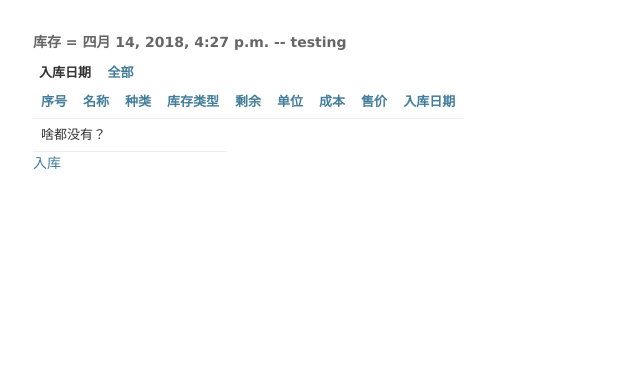
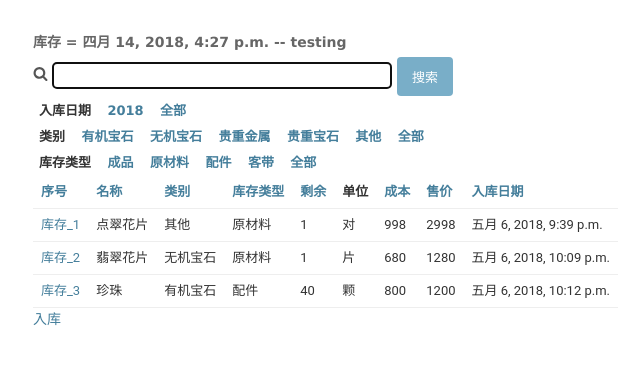
Before and after one commit to lanslotvc/WoodenRabbit, a Django app: page /amber/store_list/ in a window 1280 px wide. Shown: the part 76-441 px from the top of the page, without its empty margins (7-647 px from the left). Run offline with Django 3.2, Linux system fonts and the light colour scheme; a user stored in the database is signed in; data comes from the database, SQL or seed files in the repository; data that the repository does not hold is empty.

Commit message:
store list

```diff
--- a/ppx/amber/models.py
+++ b/ppx/amber/models.py
@@ -90,16 +90,27 @@ class InBound(models.Model):
                     ("canin", "WR: Can add/change/delete inbound sheet"),
                     ("viewbase", "WR: Can access base price"),
                   )
+  '''
+  kind_choice = ((, '白玉'), (, '翡翠'), (, '珍珠'), (, '钻石'), (, '红宝石'), (, '蓝宝石'), (, '祖母绿'),
+                 (, '尖晶石'), (, '琥珀'), (, '蜜蜡'), (, '欧珀'), (, '绿松石'), (, '舒俱来'), (, '海蓝宝'),
+                 (, '月光石'), (, '拉长石'), (, '碧玺'), (, '玛瑙'), (, '珊瑚'), (, '碧玉'), (, '点翠'),
+                 (, '青晶石'), (, '水晶'), (, '砗磲'), (, '芬达石'), (, '石榴石'), (, '海纹石'), (, '琉璃'),
+                 (, '天珠'), (, '菩提子'), (, '沉香'), (, '红木'),
+                 (, '黄金'), (, '铂金'), (, '白银'),
+                 (9999, '其他'))
+  '''
+  kind_choice = ((0, '有机宝石'), (1, '无机宝石'), (2, '贵重金属'), (3, '贵重宝石'), (999, '其他'))
   type_choice = ((0, '成品'), (1, '原材料'), (2, '配件'), (3, '客带'))
 
   name = models.CharField('名称', max_length=64)
-  kind = models.CharField('种类', max_length=64)
+  desc = models.CharField('细别', max_length=128)
+  kind = models.IntegerField('类别', default=999, choices=kind_choice)
   type = models.IntegerField('库存类型', default=1, choices=type_choice)
 
   quantity = models.IntegerField('数量', default=0)
-  unit = models.CharField('数量单位', max_length=16)
+  qunit = models.CharField('数量单位', max_length=16, blank=True, null=True)
   weight = models.IntegerField('重量', default=0)
-  unit = models.CharField('重量单位', max_length=16)
+  wunit = models.CharField('重量单位', max_length=16, blank=True, null=True)
   baseprice = models.IntegerField('成本', default=0)
   saleprice = models.IntegerField('售价', default=0)
   date = models.DateTimeField('入库日期', default=timezone.now)
@@ -122,5 +133,9 @@ class Store(models.Model):
   def __str__(self):
     return '库存_' + str(self.inb.id)
 
+class StoreImage(models.Model):
+  store = models.ForeignKey(Store, models.SET_NULL, blank=True, null=True)
+  image = models.ImageField('照片', upload_to='upload/store', blank=True, null=True)
+
 class OutBound(models.Model):
   pass
--- a/ppx/amber/templates/amber/store_list.html
+++ b/ppx/amber/templates/amber/store_list.html
@@ -3,26 +3,57 @@
 {% block content %}
 <h3>库存 = {{ now }} -- {{ dummy }}</h3>
 
+<div id="toolbar">
+  <form id="changelist-search" method="get">
+    <div><!-- DIV needed for valid HTML -->
+      <label for="searchbar"><img src="/static/admin/img/search.svg" alt="Search" /></label>
+      <input type="text" size="40" name="q" value="" id="searchbar" autofocus />
+      <input type="submit" value="搜索" />
+      {% if q %}<a href="?">全部</a>{% endif %}
+    </div>
+  </form>
+</div>
+
 <div class="xfull">
   <ul class="toplinks">
     <li>入库日期</li>
   {% for year in ylist %}
-    <li><a href="?date__year={{ year }}">{{ year }}</a></li>
+    <li><a href="?date__year={{ year }}">{% if y == year %} > {% endif %} {{ year }} {% if y == year %} < {% endif %}</a></li>
   {% endfor %}
-    <li><a href="?">全部</a></li>
+    <li><a href="?date__year=C">全部</a></li>
   </ul><br class="clear" />
 </div>
-
+<div class="xfull">
+  <ul class="toplinks">
+    <li>类别</li>
+    <li><a href="?{{ get_str }}&kind=0">{% if k == 0 %} > {% endif %} 有机宝石 {% if k == 0 %} < {% endif %} </a></li>
+    <li><a href="?{{ get_str }}&kind=1">{% if k == 1 %} > {% endif %} 无机宝石 {% if k == 1 %} < {% endif %} </a></li>
+    <li><a href="?{{ get_str }}&kind=2">{% if k == 2 %} > {% endif %} 贵重金属 {% if k == 2 %} < {% endif %} </a></li>
+    <li><a href="?{{ get_str }}&kind=3">{% if k == 3 %} > {% endif %} 贵重宝石 {% if k == 3 %} < {% endif %} </a></li>
+    <li><a href="?{{ get_str }}&kind=999">{% if k == 999 %} > {% endif %} 其他 {% if k == 999 %} < {% endif %} </a></li>
+    <li><a href="?{{ get_str }}&kind=C">全部</a></li>
+  </ul><br class="clear" />
+</div>
+<div class="xfull">
+  <ul class="toplinks">
+    <li>库存类型</li>
+    <li><a href="?{{ get_str }}&type=0">{% if t == 0 %} > {% endif %} 成品 {% if t == 0 %} < {% endif %}</a></li>
+    <li><a href="?{{ get_str }}&type=1">{% if t == 1 %} > {% endif %} 原材料 {% if t == 1 %} < {% endif %}</a></li>
+    <li><a href="?{{ get_str }}&type=2">{% if t == 2 %} > {% endif %} 配件 {% if t == 2 %} < {% endif %}</a></li>
+    <li><a href="?{{ get_str }}&type=3">{% if t == 3 %} > {% endif %} 客带 {% if t == 3 %} < {% endif %}</a></li>
+    <li><a href="?{{ get_str }}&type=C">全部</a></li>
+  </ul><br class="clear" />
+</div>
 
 <div class="results">
 <table>
     <tr>
       <th scope="col" class="sortable column-name"><div class="text"><a href="?{{ get_str }}&o={% if order_by == 1 %}-1{% else %}1{% endif %}">序号</a></div><div class="clear"></div></th>
       <th scope="col" class="sortable column-name"><div class="text"><a href="?{{ get_str }}&o={% if order_by == 2 %}-2{% else %}2{% endif %}">名称</a></div><div class="clear"></div></th>
-      <th scope="col" class="sortable column-name"><div class="text"><a href="?{{ get_str }}&o={% if order_by == 3 %}-3{% else %}3{% endif %}">种类</a></div><div class="clear"></div></th>
+      <th scope="col" class="sortable column-name"><div class="text"><a href="?{{ get_str }}&o={% if order_by == 3 %}-3{% else %}3{% endif %}">类别</a></div><div class="clear"></div></th>
       <th scope="col" class="sortable column-name"><div class="text"><a href="?{{ get_str }}&o={% if order_by == 4 %}-4{% else %}4{% endif %}">库存类型</a></div><div class="clear"></div></th>
       <th scope="col" class="sortable column-name"><div class="text"><a href="?{{ get_str }}&o={% if order_by == 5 %}-5{% else %}5{% endif %}">剩余</a></div><div class="clear"></div></th>
-      <th scope="col" class="sortable column-name"><div class="text"><a href="?{{ get_str }}&o={% if order_by == 6 %}-6{% else %}6{% endif %}">单位</a></div><div class="clear"></div></th>
+      <th scope="col" class="sortable column-name"><div class="text">单位</div><div class="clear"></div></th>
       {% if can_viewbase %}
       <th scope="col" class="sortable column-name"><div class="text"><a href="?{{ get_str }}&o={% if order_by == 7 %}-7{% else %}7{% endif %}">成本</a></div><div class="clear"></div></th>
       {%endif%}
@@ -33,10 +64,10 @@
     <tr>
       <td><a href="">{{ item }}</a></td>
       <td>{{ item.inb.name  }}</td>
-      <td>{{ item.inb.kind }}</td>
-      <td>{{ item.inb.type }}</td>
+      <td>{{ item.inb.get_kind_display }}</td>
+      <td>{{ item.inb.get_type_display }}</td>
       <td>{{ item.remains }}</td>
-      <td>{{ item.inb.unit }}</td>
+      <td>{{ item.inb.qunit }}</td>
       {% if can_viewbase %}
       <td>{{ item.inb.baseprice }}</td>
       {%endif%}
--- a/ppx/amber/views.py
+++ b/ppx/amber/views.py
@@ -48,7 +48,6 @@ class MemberListView(LoginRequiredMixin, ListView):
       context['get_str'] += ('&join_date__year=' + join_date__year)
       context['y'] = int(join_date__year)
     if (gender):
-      context['dummy'] = [ x.gender for x in ol ]
       ol = [ x for x in ol if x.gender == int(gender) ]
       context['get_str'] += ('&gender=' + gender)
       context['g'] = int(gender)
@@ -139,11 +138,36 @@ class StoreListView(LoginRequiredMixin, ListView):
     context['ylist'] = list(set([ x.inb.date.year for x in context['object_list']]))
     ol = context['object_list']
     date__year = self.request.GET.get('date__year')
+    date__year = None if date__year == 'C' else date__year
+    kind = self.request.GET.get('kind')
+    kind = None if kind == 'C' else kind
+    type = self.request.GET.get('type')
+    type = None if type == 'C' else type
     order_by = self.request.GET.get('o')
+    q = self.request.GET.get('q')
     context['get_str'] = ''
+    # query
+    if (q):
+      l = []
+      for i in ol:
+        if (q in i.inb.name) or (q in i.inb.desc) or (i.inb.tag and q in i.inb.tag) or (i.tag and q in i.tag):
+          l.append(i)
+      ol = l
+      context['q'] = 1
+    # filter
     if (date__year):
       ol = [ x for x in ol if x.inb.date.year == int(date__year) ]
       context['get_str'] += ('&date__year=' + date__year)
+      context['y'] = int(date__year)
+    if (kind):
+      ol = [ x for x in ol if x.inb.kind == int(kind) ]
+      context['get_str'] += ('&kind=' + kind)
+      context['k'] = int(kind)
+    if (type):
+      ol = [ x for x in ol if x.inb.type == int(type) ]
+      context['get_str'] += ('&type=' + type)
+      context['t'] = int(type)
+    # order
     if (order_by):
       order_by = int(order_by)
       order = abs(order_by)
@@ -158,7 +182,7 @@ class StoreListView(LoginRequiredMixin, ListView):
       elif (order == 5):
         ol = sorted(ol, key=lambda i: i.remains)
       elif (order == 6):
-        ol = sorted(ol, key=lambda i: i.inb.unit)
+        pass
       elif (order == 7):
         ol = sorted(ol, key=lambda i: i.inb.baseprice)
       elif (order == 8):
@@ -178,7 +202,7 @@ class StoreListView(LoginRequiredMixin, ListView):
 class InBoundCreateView(PermissionRequiredMixin, CreateView):
   model = InBound
   template_name_suffix = '_create_form'
-  fields = ['name', 'kind', 'type', 'quantity', 'unit', 'baseprice', 'saleprice', 'tag']
+  fields = ['name', 'kind', 'type', 'quantity', 'qunit', 'weight', 'wunit', 'baseprice', 'saleprice', 'tag']
   permission_required = 'amber.canin'
 
   def form_valid(self, form):
```
Also changed, not shown: ppx/db.sqlite3, ppx/media/upload/2017-12-21_08-25-06.jpg, ppx/media/upload/2018-04-05_10-28-28.jpg.
